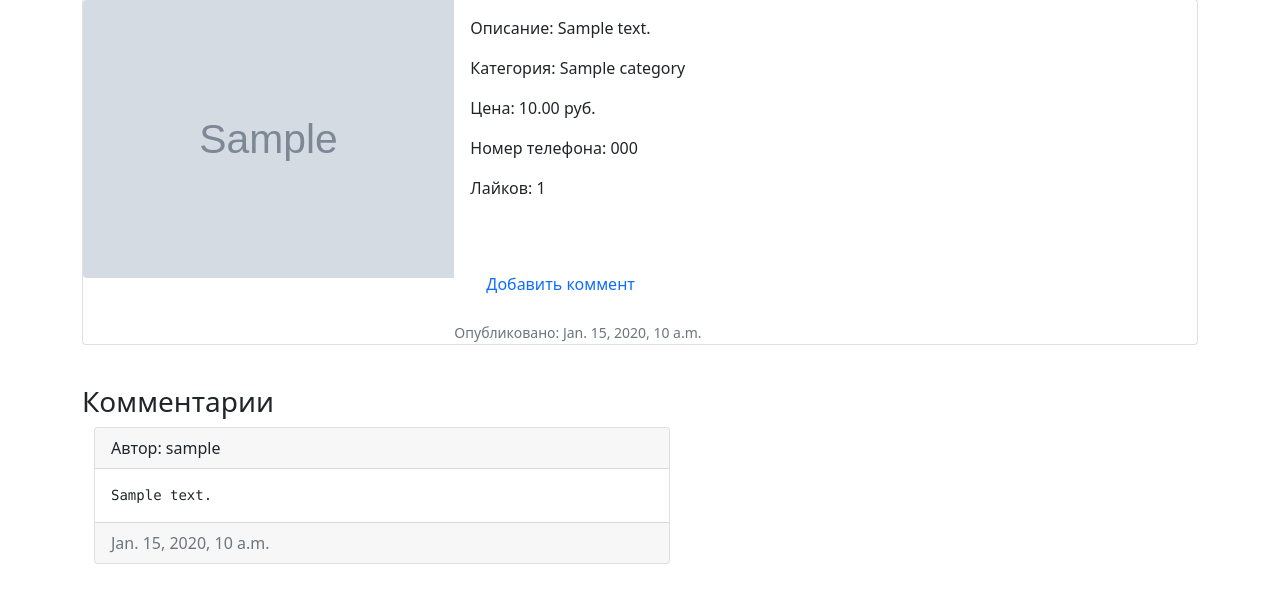
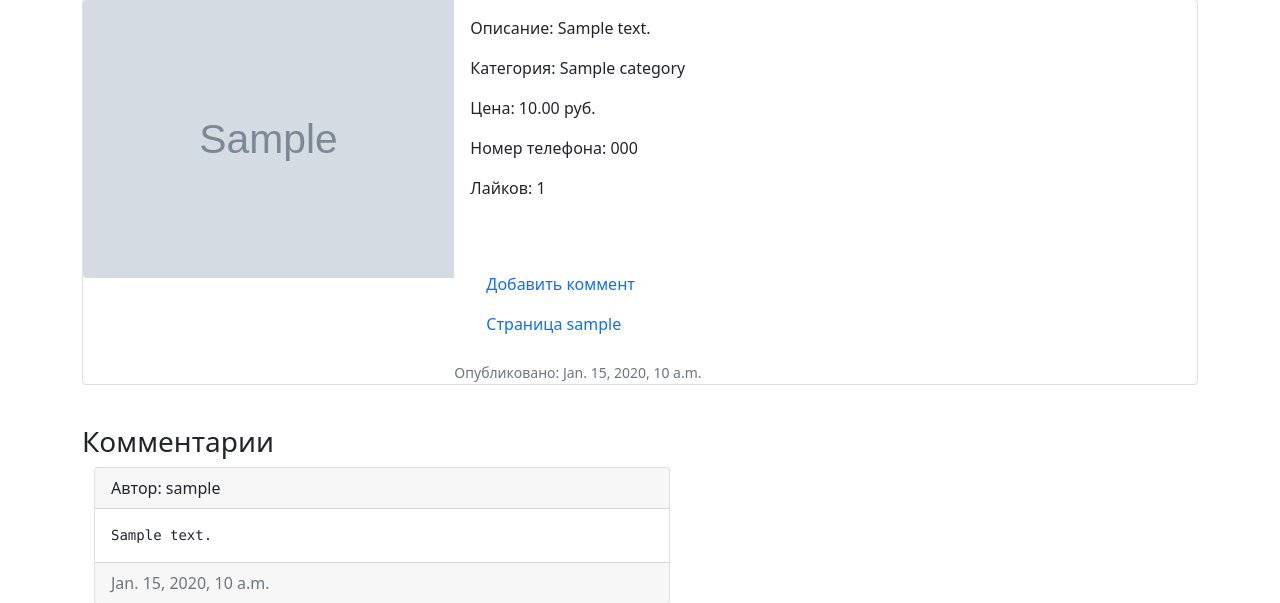
Before and after one commit to Kirillo1/Electronic_ADS, a Django app: page /ads/1/ in a window 1280 px wide. Shown: the part 121-724 px from the top of the page. Run offline with Django 4.2, Linux system fonts and the light colour scheme; tables that the repository leaves empty hold one stand-in row (values such as "Sample post"); grey boxes marked "Sample" are stand-in pictures; parts of the project's set-up code (start-up, migrations or seed data) failed here and were passed over.

Commit message:
Добавлена ссылка на странице детального просмотра объявлений. Теперь можно переходить на страницу автора и видеть все его объявления и данные.

```diff
--- a/source/advertisements/templates/advertisements/ads_detail_view.html
+++ b/source/advertisements/templates/advertisements/ads_detail_view.html
@@ -37,6 +37,7 @@
                     <br>
                     <a class="nav-link" href="{% url "advertisements:ads_comment_create" advertisement.pk %}">Добавить
                         коммент</a>
+                                    <a class="nav-link" href="{% url "accounts:user_profile" advertisement.author_id %}">Страница {{ advertisement.author }}</a>
 
 
                 </div>
```
